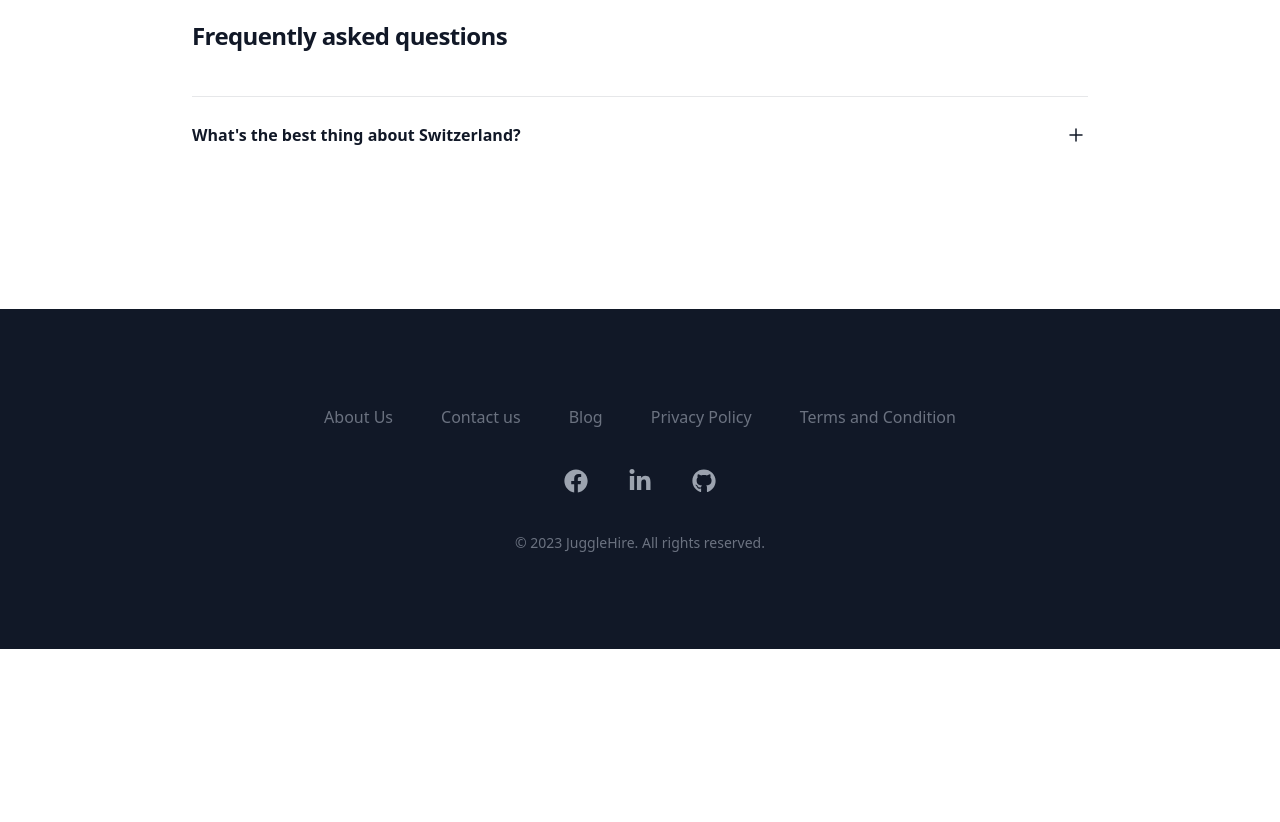
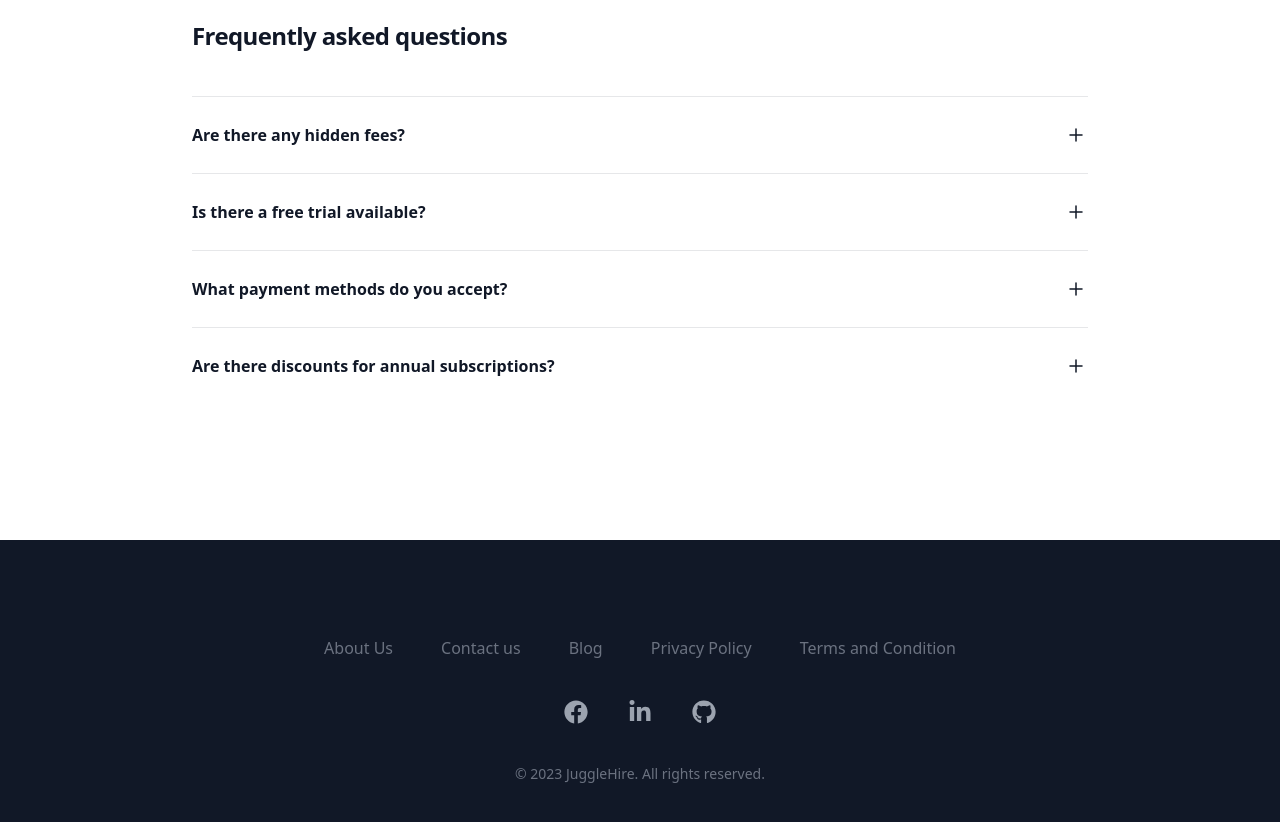
Before and after one commit to JuggleHire/jugglehire.com, a Nuxt app: page /pricing in a window 1280 px wide. Shown: the part 1380-2202 px from the top of the page. Before the commit the page ends 2029 px from the top, so only its background shows below. Built offline with nearby package versions, Linux system fonts and the light colour scheme; what vue-datocms would draw is missing.

Commit message:
chore: faq questions updated

```diff
--- a/components/Pricing/faqSection.vue
+++ b/components/Pricing/faqSection.vue
@@ -30,7 +30,22 @@ import { MinusSmallIcon, PlusSmallIcon } from '@heroicons/vue/24/outline'
 
 const faqs = [
   {
-    question: "What's the best thing about Switzerland?",
+    question: "Are there any hidden fees?",
+    answer:
+      "I don't know, but the flag is a big plus. Lorem ipsum dolor sit amet consectetur adipisicing elit. Quas cupiditate laboriosam fugiat.",
+  },
+  {
+    question: "Is there a free trial available?",
+    answer:
+      "I don't know, but the flag is a big plus. Lorem ipsum dolor sit amet consectetur adipisicing elit. Quas cupiditate laboriosam fugiat.",
+  },
+  {
+    question: "What payment methods do you accept?",
+    answer:
+      "I don't know, but the flag is a big plus. Lorem ipsum dolor sit amet consectetur adipisicing elit. Quas cupiditate laboriosam fugiat.",
+  },
+  {
+    question: "Are there discounts for annual subscriptions?",
     answer:
       "I don't know, but the flag is a big plus. Lorem ipsum dolor sit amet consectetur adipisicing elit. Quas cupiditate laboriosam fugiat.",
   },
```
